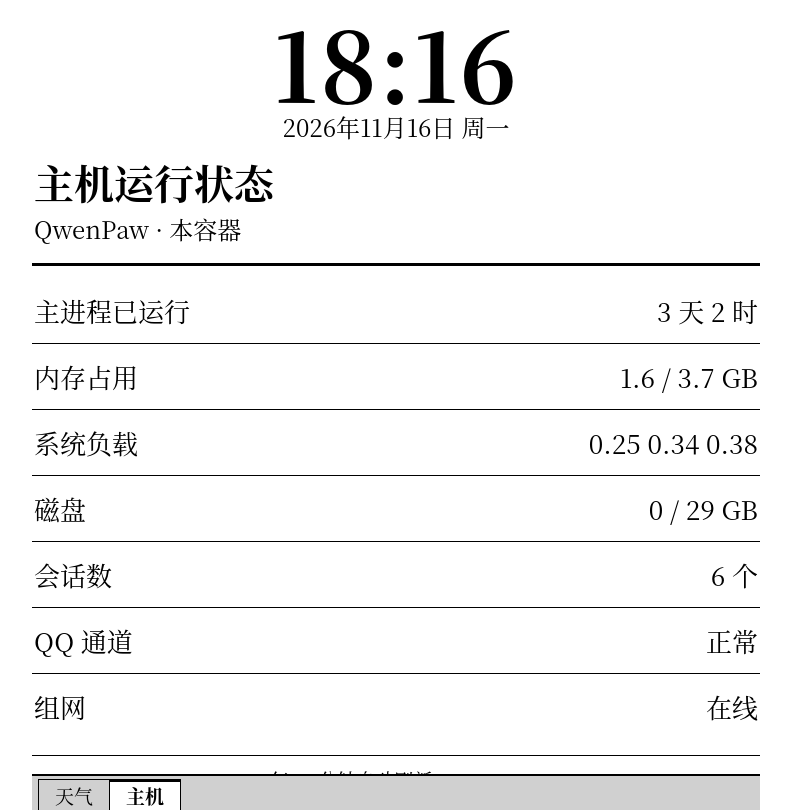
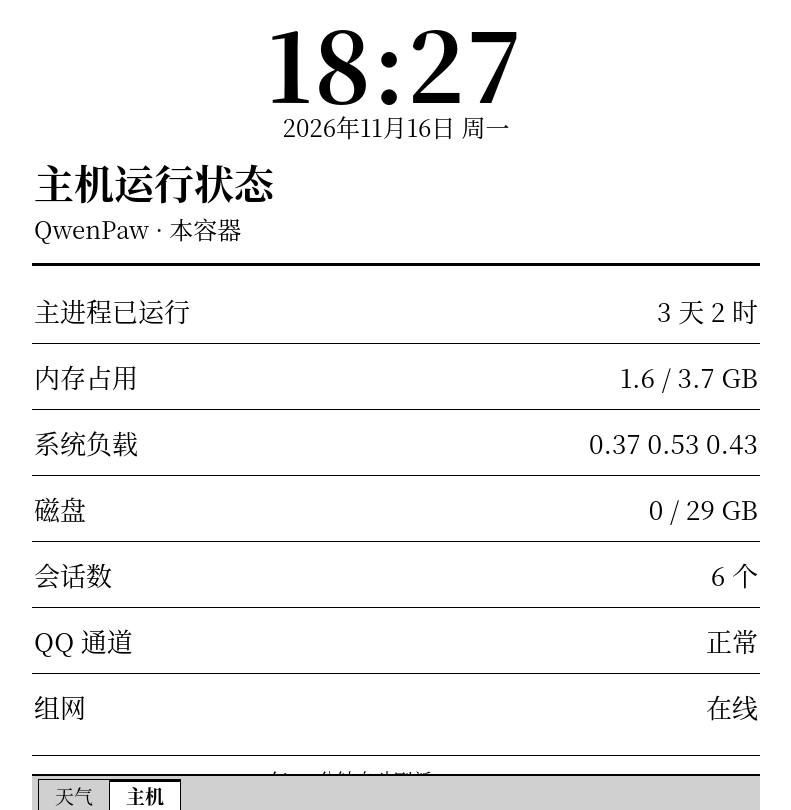
Before and after one commit to xiaohui33/mb, a plain HTML site: page status/index.html in a window 1280 px wide. Shown: the whole page, without its empty margins (244-1035 px from the left). Drawn offline with Linux system fonts and the light colour scheme.

Commit message:
update 2026-11-16 10:27 UTC

```diff
--- a/status/index.html
+++ b/status/index.html
@@ -54,7 +54,7 @@
 <body>
 <div id="main">
 
-<div class="clock" id="clock">18:16</div>
+<div class="clock" id="clock">18:27</div>
 <div class="date" id="date">11 月 16 日　星期一</div>
 <div class="hero"><table><tr><td>
   <div class="cond">主机运行状态</div>
@@ -64,14 +64,14 @@
 <table class="kv">
   <tr><td>主进程已运行</td><td class="r">3 天 2 时</td></tr>
   <tr><td>内存占用</td><td class="r">1.6 / 3.7 GB</td></tr>
-  <tr><td>系统负载</td><td class="r">0.25 0.34 0.38</td></tr>
+  <tr><td>系统负载</td><td class="r">0.37 0.53 0.43</td></tr>
   <tr><td>磁盘</td><td class="r">0 / 29 GB</td></tr>
   <tr><td>会话数</td><td class="r">6 个</td></tr>
   <tr><td>QQ 通道</td><td class="r">正常</td></tr>
   <tr><td>组网</td><td class="r">在线</td></tr>
 </table>
 
-<div class="foot">每 10 分钟自动刷新　·　18:16</div>
+<div class="foot">每 10 分钟自动刷新　·　18:27</div>
 </div>
 <div class="tabbar" id="bar">
   <a class="" href="../">天气</a><a class="cur" href="./">主机</a>
@@ -80,7 +80,7 @@
 (function () {
   // Kindle 设备时钟常年不准（常见是停在 UTC），所以不以设备时间为准：
   // 用服务端渲染时刻做基准，之后用毫秒差自行走字，每次页面自刷新都会重新校准。
-  var SERVER_MS = 1794824214601;   // 服务端 epoch(ms)
+  var SERVER_MS = 1794824821708;   // 服务端 epoch(ms)
   var TZ_OFF = 8;         // 显示时区偏移（小时，如 8）
   var OFFSET = SERVER_MS - (new Date()).getTime();
   var bar = document.getElementById('bar');
```
Also changed, not shown: index.html (+3 -3 lines).
